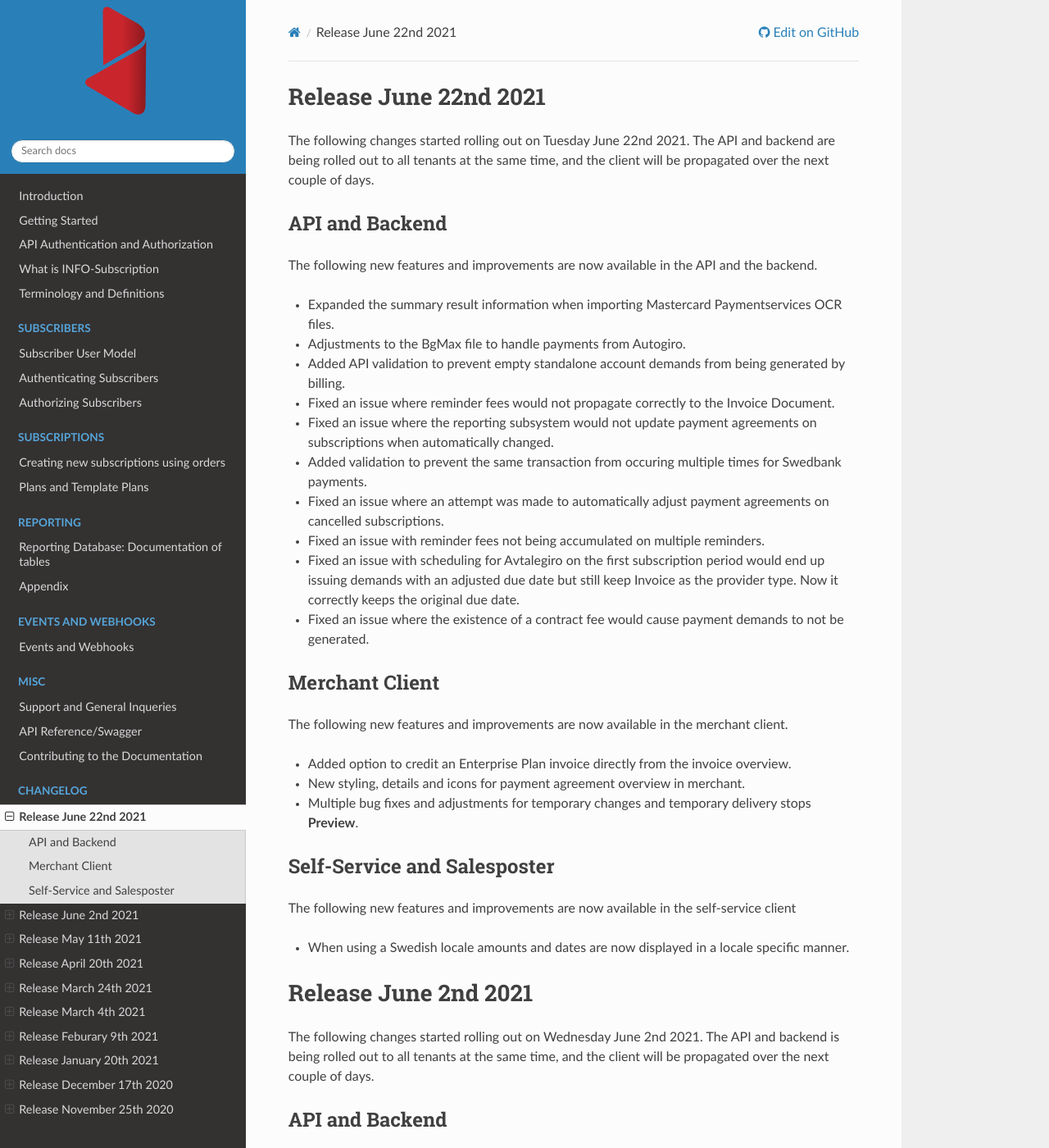
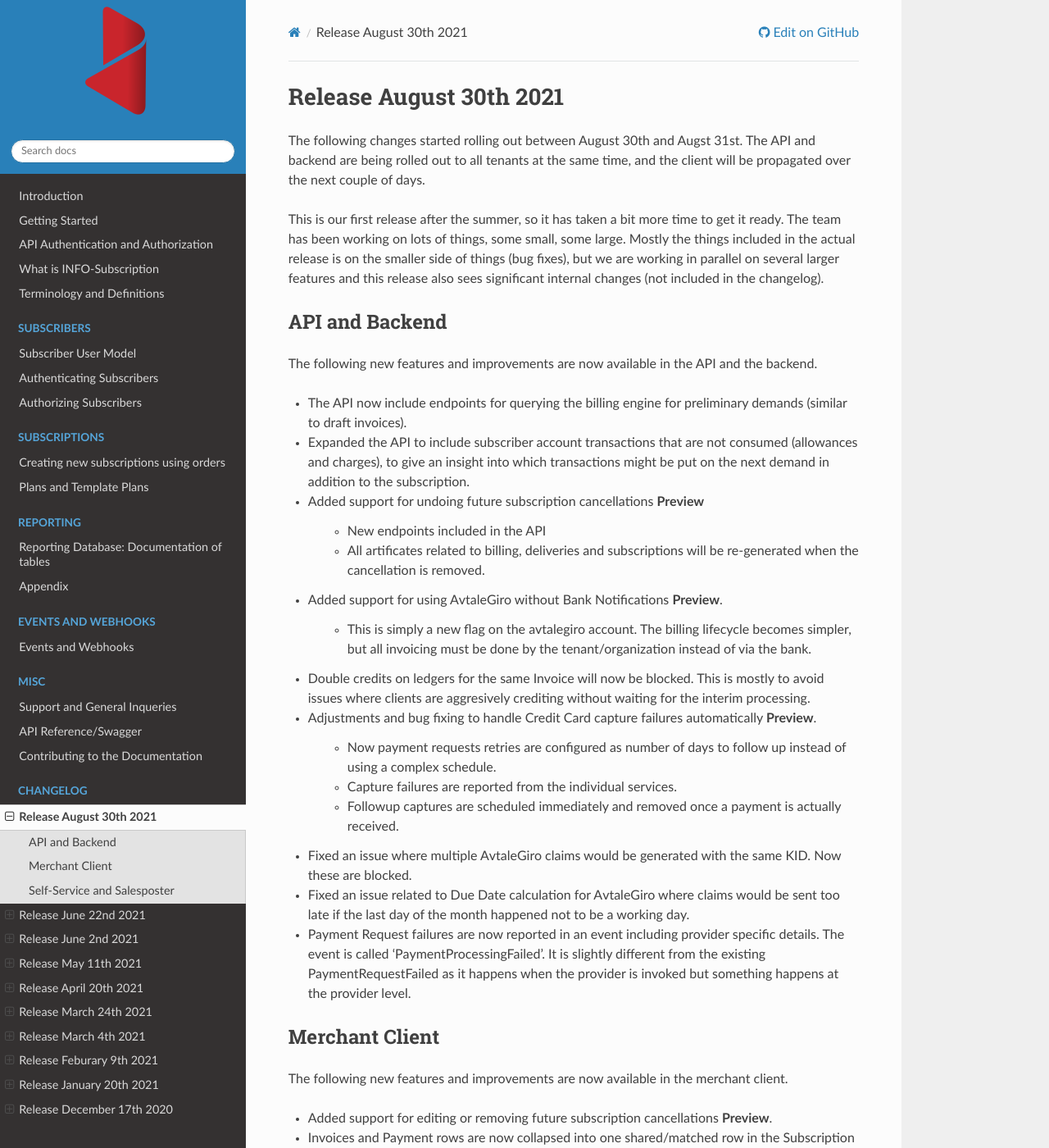
Before and after one commit to infosoftas/info-subscription-doc, a Sphinx documentation site: the page built from source/changelog/changelog.rst, in a window 1280 px wide and 1400 px high. Shown: the whole window at 82% size. Built offline with Sphinx 7.4.7 and the Read the Docs theme 2.0.0, drawn with Linux system fonts in a browser that asks for light colours; formulas are drawn with MathJax 3; some of the changed text lies outside the part shown.

Commit message:
Changelog for 92 (#37)
Added the public changelog for 92 release.

```diff
--- a/source/changelog/changelog.rst
+++ b/source/changelog/changelog.rst
@@ -1,3 +1,4 @@
+.. include:: r92.inc
 .. include:: r91.inc
 .. include:: r90.inc
 .. include:: r89.inc
@@ -7,4 +8,3 @@
 .. include:: r85.inc
 .. include:: r84.inc
 .. include:: r83.inc
-.. include:: r82.inc
--- /dev/null
+++ b/source/changelog/r92.inc
@@ -0,0 +1,57 @@
+.. _changelog-r92:
+
+*************************
+Release August 30th 2021
+*************************
+The following changes started rolling out between August 30th and Augst 31st.
+The API and backend are being rolled out to all tenants at the same time, and the client will be propagated over the next couple of days.
+
+This is our first release after the summer, so it has taken a bit more time to get it ready. The team has been working on lots of things, some small, some large.
+Mostly the things included in the actual release is on the smaller side of things (bug fixes), but we are working in parallel on several larger features and this release also sees significant internal changes (not included in the changelog).
+
+
+API and Backend
+===============
+The following new features and improvements are now available in the API and the backend.
+
+* The API now include endpoints for querying the billing engine for preliminary demands (similar to draft invoices).
+* Expanded the API to include subscriber account transactions that are not consumed (allowances and charges), to give an insight into which transactions might be put on the next demand in addition to the subscription.
+* Added support for undoing future subscription cancellations **Preview**
+
+    * New endpoints included in the API
+    * All artificates related to billing, deliveries and subscriptions will be re-generated when the cancellation is removed.
+
+* Added support for using AvtaleGiro without Bank Notifications **Preview**.
+
+    * This is simply a new flag on the avtalegiro account. The billing lifecycle becomes simpler, but all invoicing must be done by the tenant/organization instead of via the bank.
+
+* Double credits on ledgers for the same Invoice will now be blocked. This is mostly to avoid issues where clients are aggresively crediting without waiting for the interim processing.
+* Adjustments and bug fixing to handle Credit Card capture failures automatically **Preview**.
+
+    * Now payment requests retries are configured as number of days to follow up instead of using a complex schedule.
+    * Capture failures are reported from the individual services.
+    * Followup captures are scheduled immediately and removed once a payment is actually received.
+
+* Fixed an issue where multiple AvtaleGiro claims would be generated with the same KID. Now these are blocked.
+* Fixed an issue related to Due Date calculation for AvtaleGiro where claims would be sent too late if the last day of the month happened not to be a working day.
+* Payment Request failures are now reported in an event including provider specific details. The event is called 'PaymentProcessingFailed'. It is slightly different from the existing PaymentRequestFailed as it happens when the provider is invoked but something happens at the provider level.
+
+Merchant Client
+===============
+The following new features and improvements are now available in the merchant client.
+
+* Added support for editing or removing future subscription cancellations **Preview**.
+* Invoices and Payment rows are now collapsed into one shared/matched row in the Subscription Overiew. Previously it was one table with some rows representing invoices and some representing payments.
+* Translations adjustments related to temporary stops, invoices and paymentagreements.
+* Updated the view for configuration of Payment Request failure handling to reflect the changed API **Preview**.
+* Included support for configuring default Contract terms on subscription plans.
+* Subscription view now includes contract information if present.
+* Account Demands can now be filtered/hidden on the Invoice view.
+
+
+Self-Service and Salesposter
+============================
+The following new features and improvements are now available in the self-service client
+
+* Adjust how current state is shown for a given subscription to better reflect the state shown in the merchant client.
+* Removed 'Administer Users' menu item if shared users is not enabled and configured.
```
